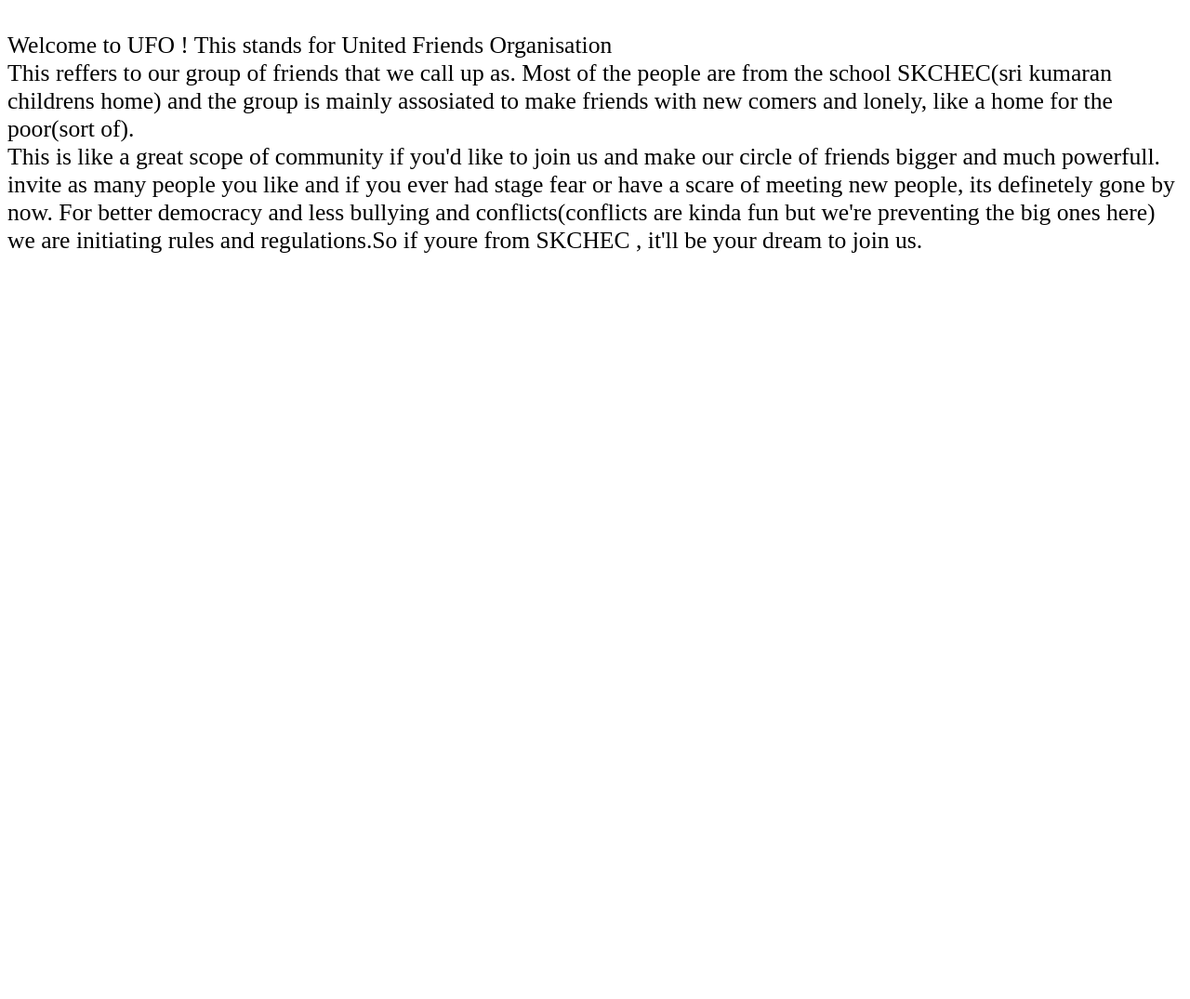
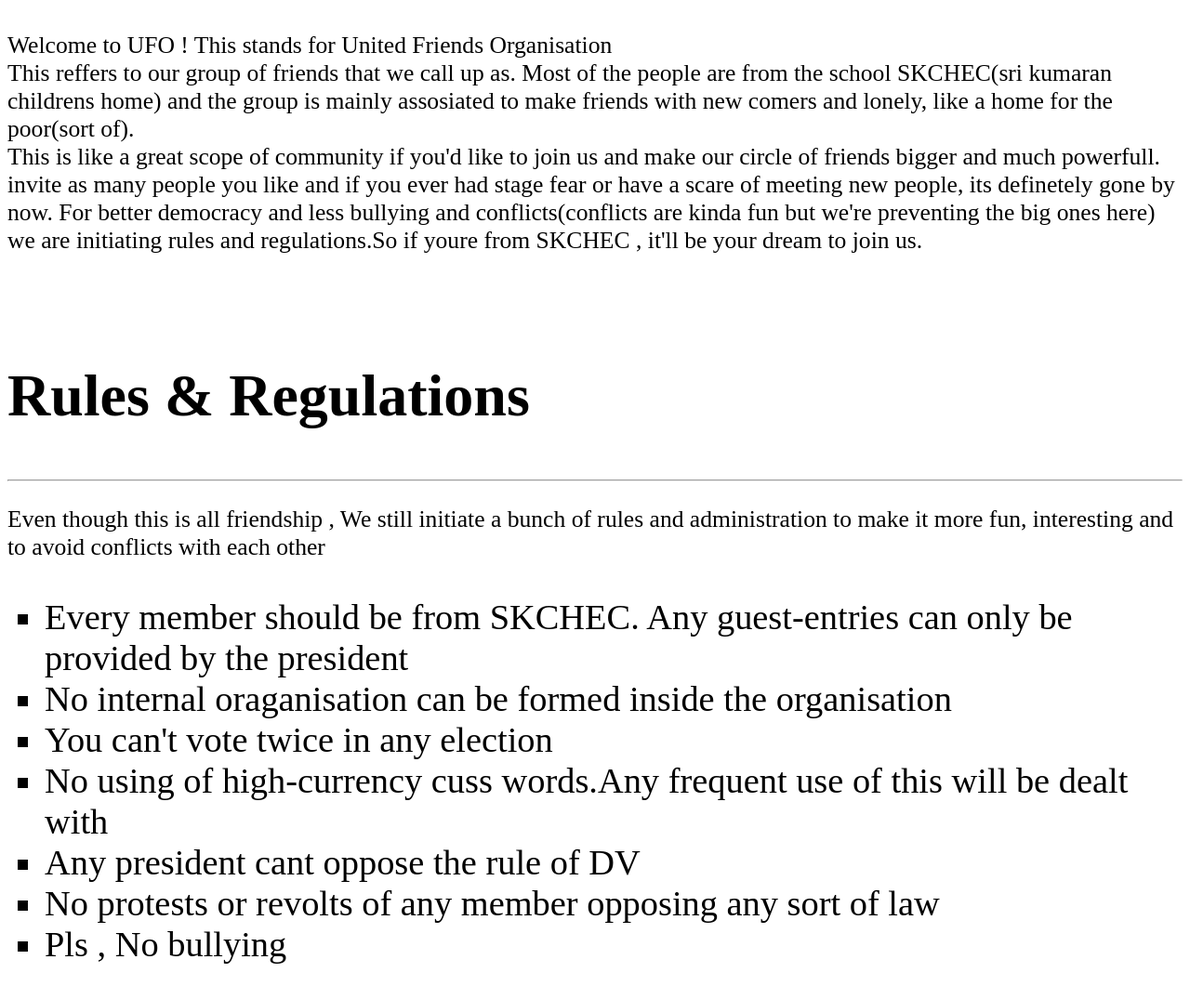
Before and after one commit to unitedfriendorg/unitedfriendorg.github.io, a plain HTML site: page index.html in a window 1280 px wide. Shown: the part 509-1584 px from the top of the page at 93% size. Before the commit the page ends 809 px from the top, so only its background shows below. Drawn offline with Linux system fonts and the light colour scheme.

Commit message:
Update index.html

```diff
--- a/index.html
+++ b/index.html
@@ -41,17 +41,25 @@
 .sub-line {
   font-size: 4.5vw
 }
+.poop {
+  font-size:5.5vw;
+  list-style-type: square
+}
+
+
 @media only screen and (min-width: 478px) {
 .centereded {font-size: 4vw;transform:translate(-30%,-50%)}
 .centered { font-size: 9vw}
 .headline { font-size : 8vw}
 .sub-line { font-size: 3vw}
+.poop { font-size: 4vw}
 }
 @media only screen and (min-width: 1226px) {
 .centereded {font-size: 5vw;transform:translate(-13%,-90%)}
 .centered { font-size: 10vw}
 .headline { font-size: 5vw}
 .sub-line { font-size: 2vw}
+.poop {font-size: 3vw}
 }
 
 
@@ -78,5 +86,24 @@ This is like a great scope of community if you'd like to join us and make our ci
 
 </p>
 </div>
+<br>
+<br>
+<div>
+<h2 class="headline">Rules & Regulations</h2>
+<hr>
+<p class="sub-line">Even though this is all friendship , We still initiate a bunch of rules and administration to make it more fun, interesting and to avoid conflicts with each other</p>
+
+<div>
+<ul class="poop">
+  <li >Every member should be from SKCHEC. Any guest-entries can only be provided by the president</li>
+  <li>No internal oraganisation can be formed inside the organisation</li>
+  <li>You can't vote twice in any election</li>
+  <li>No using of high-currency cuss words.Any frequent use of this will be dealt with</li>
+  <li>Any president cant oppose the rule of DV</li>
+  <li>No protests or revolts of any member opposing any sort of law</li>
+  <li> Pls , No bullying</li>
+</ul>
+</div>
+</div>
 </body>
 </html>
```
